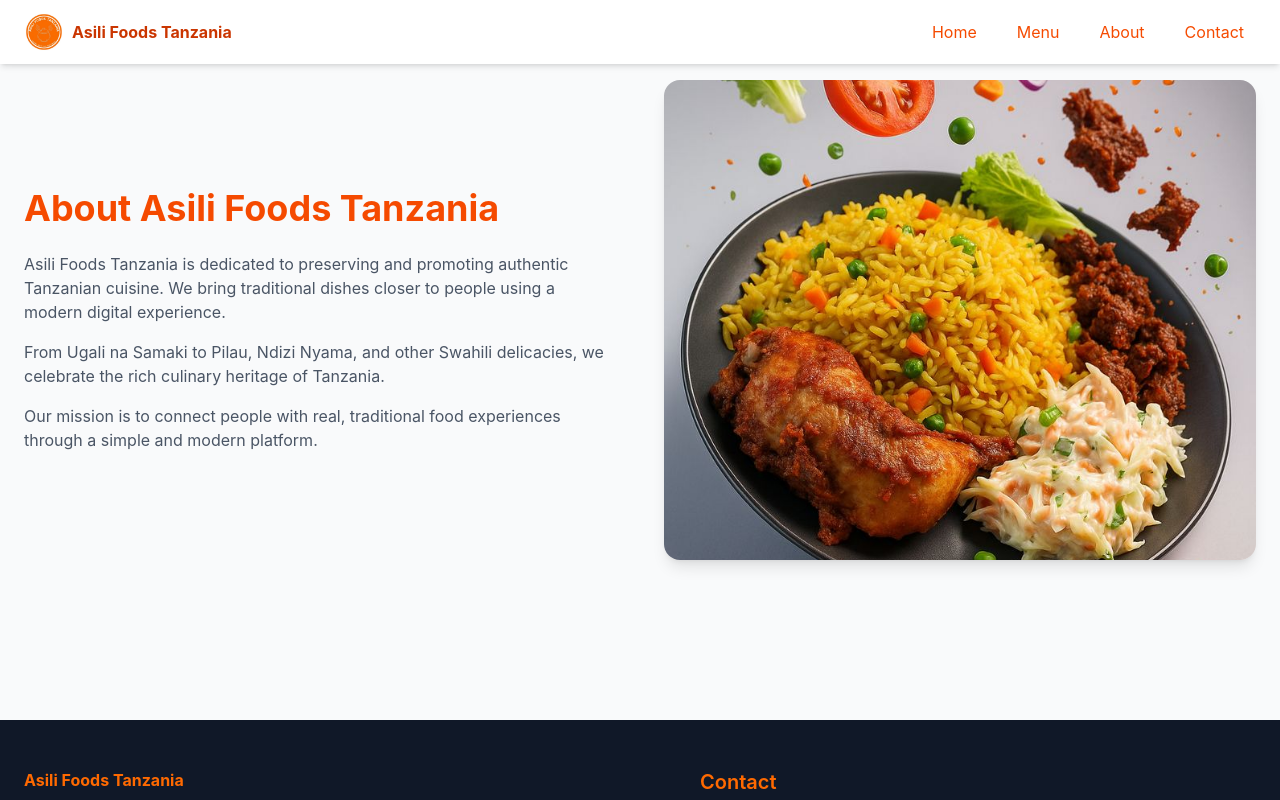
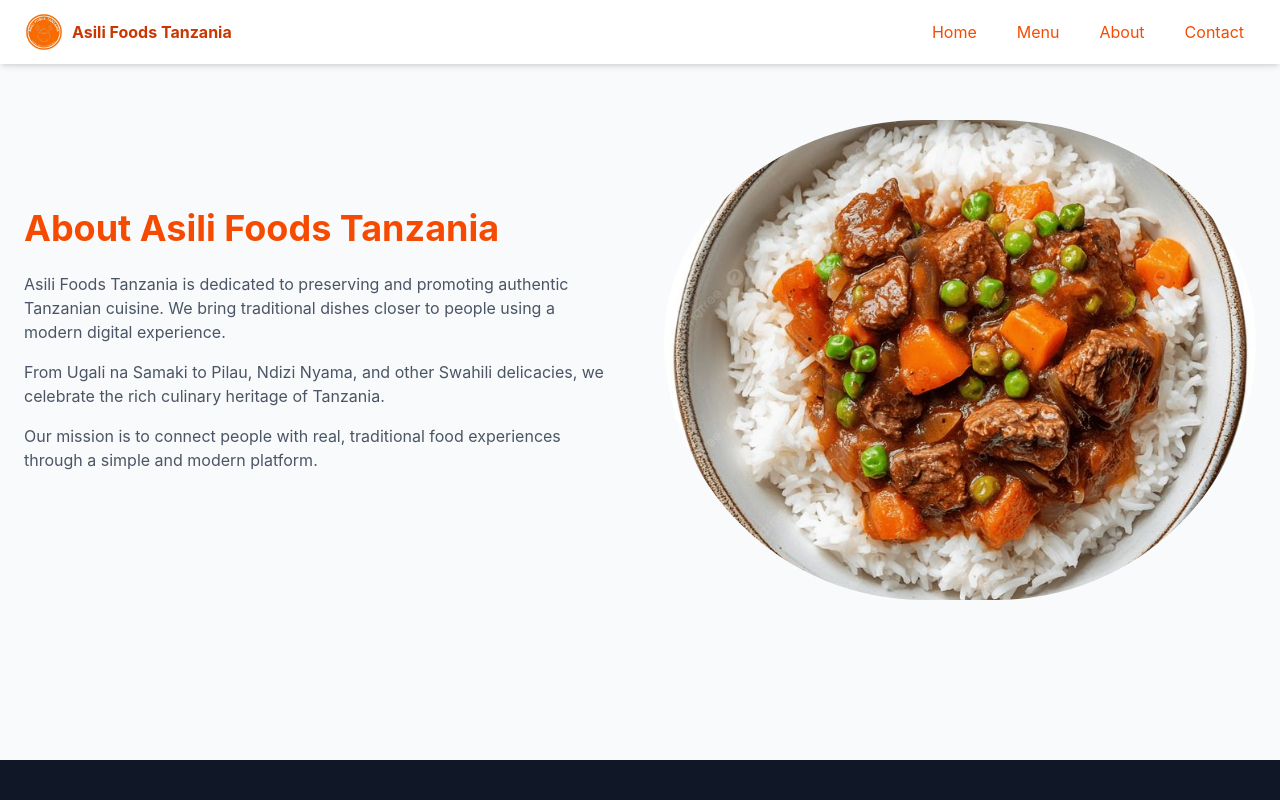
Before and after one commit to nasrah04/Asili-Foods, a React (Vite) app: page /about in a window 1280 px wide. Shown: the top 800 px of the page. Built offline with nearby package versions, Linux system fonts and the light colour scheme.

Commit message:
updating about

```diff
--- a/src/pages/About.tsx
+++ b/src/pages/About.tsx
@@ -1,4 +1,4 @@
-import Picture from "../assets/food.jpeg";
+import Picture from "../assets/walinyama.png";
 export default function About() {
   return (
     <section className="max-w-7xl mx-auto px-6 py-20">
@@ -33,7 +33,7 @@ export default function About() {
           <img
             src= {Picture}
             alt="Traditional Tanzanian Food"
-            className="w-full h-120 object-cover rounded-2xl shadow-lg"
+            className="w-full h-130 object-cover rounded-full pt-10 "
           />
         </div>
 
```
